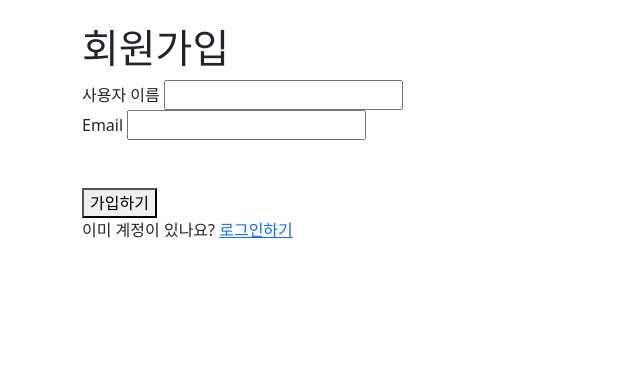
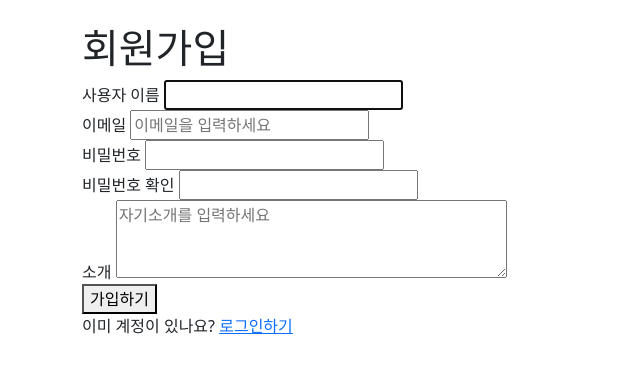
Before and after one commit to devSeyong/Django_blog, a Django app: page /accounts/signup/ in a window 1280 px wide. Shown: the part 56-429 px from the top of the page, without its empty margins (0-640 px from the left). Run offline with Django 5.2, Linux system fonts and the light colour scheme.

Commit message:
add. signup, login, and logout

```diff
--- /dev/null
+++ b/accounts/forms.py
@@ -0,0 +1,29 @@
+from django import forms
+from django.contrib.auth.forms import UserCreationForm
+from .models import User
+
+
+# ✅ 회원가입 폼 (UserCreationForm 상속)
+class SignUpForm(UserCreationForm):
+    email = forms.EmailField(
+        required=True,
+        label="이메일",
+        widget=forms.EmailInput(attrs={"placeholder": "이메일을 입력하세요"}),
+    )
+    bio = forms.CharField(
+        required=False,
+        label="소개",
+        widget=forms.Textarea(
+            attrs={"placeholder": "자기소개를 입력하세요", "rows": 3}
+        ),
+    )
+
+    class Meta:
+        model = User
+        fields = [
+            "username",
+            "email",
+            "password1",
+            "password2",
+            "bio",
+        ]  # ✅ 회원가입 폼 필드
--- a/accounts/templates/accounts/signup.html
+++ b/accounts/templates/accounts/signup.html
@@ -5,7 +5,6 @@
 
 <form method="post">
     {% csrf_token %}
-
     <div>
         <label for="{{ form.username.id_for_label }}">{{ form.username.label }}</label>
         {{ form.username }}
@@ -26,6 +25,11 @@
         {{ form.password2 }}
     </div>
 
+    <div>
+        <label for="{{ form.bio.id_for_label }}">{{ form.bio.label }}</label>
+        {{ form.bio }}
+    </div>
+
     <button type="submit">가입하기</button>
 </form>
 
--- a/accounts/views.py
+++ b/accounts/views.py
@@ -1,14 +1,13 @@
 from django.urls import reverse_lazy
 from django.views.generic import CreateView
 from django.contrib.auth.views import LoginView, LogoutView
-# from .forms import SignUpForm
+from .forms import SignUpForm
 from .models import User
 
 # ✅ 회원가입 뷰 (CBV)
 class SignUpView(CreateView):
     model = User
-    # form_class = SignUpForm
-    fields = ['username', 'email', 'password']
+    form_class = SignUpForm
     template_name = "accounts/signup.html"
     success_url = reverse_lazy("login")  # 회원가입 후 로그인 페이지로 이동
 
--- /dev/null
+++ b/blog/templates/blog/post_list.html
@@ -0,0 +1,6 @@
+{% extends 'base.html' %}  <!-- ✅ 네비게이션 바 포함 -->
+
+{% block content %}
+<h1>게시글 목록</h1>
+<p>여기에 게시글 목록이 표시됩니다.</p>
+{% endblock %}
--- a/blog/urls.py
+++ b/blog/urls.py
@@ -3,8 +3,8 @@ from . import views
 
 urlpatterns = [
     path("", views.post_list, name="post_list"),  # 게시글 목록 조회
-    path("post/<int:pk>/", views.post_detail, name="post_detail"),  # 게시글 상세 조회
-    path("post/write/", views.post_create, name="post_create"),  # 게시글 작성
-    path("post/edit/<int:pk>/", views.post_edit, name="post_edit"),  # 게시글 수정
-    path("post/delete/<int:pk>/", views.post_delete, name="post_delete"),  # 게시글 삭제
+    # path("post/<int:pk>/", views.post_detail, name="post_detail"),  # 게시글 상세 조회
+    # path("post/write/", views.post_create, name="post_create"),  # 게시글 작성
+    # path("post/edit/<int:pk>/", views.post_edit, name="post_edit"),  # 게시글 수정
+    # path("post/delete/<int:pk>/", views.post_delete, name="post_delete"),  # 게시글 삭제
 ]
--- a/config/settings.py
+++ b/config/settings.py
@@ -124,3 +124,5 @@ STATIC_URL = "static/"
 # https://docs.djangoproject.com/en/5.1/ref/settings/#default-auto-field
 
 DEFAULT_AUTO_FIELD = "django.db.models.BigAutoField"
+
+LOGIN_REDIRECT_URL = '/'  # 로그인 후 이동할 URL
--- a/config/urls.py
+++ b/config/urls.py
@@ -1,8 +1,10 @@
 from django.contrib import admin
 from django.urls import path, include
+from blog.views import post_list
 
 urlpatterns = [
     path("admin/", admin.site.urls),
+    path("", post_list, name="post_list"),  # post_list 뷰 연결
     path("blog/", include("blog.urls")),  # blog 앱 연결
     path("accounts/", include("accounts.urls")),  # accounts 앱 연결
 ]
--- a/templates/base.html
+++ b/templates/base.html
@@ -11,8 +11,8 @@
             <a class="navbar-brand" href="{% url 'post_list' %}">블로그</a>
             <div class="d-flex">
                 {% if user.is_authenticated %}
-                    <span class="nav-link">안녕하세요, {{ user.username }}님!</span>
-                    <form action="{% url 'logout' %}" method="post" style="display: inline;">
+                    <span class="nav-link">{{ user.username }}님 환영합니다!</span>
+                    <form action="{% url 'logout' %}" method="post" class="d-inline">
                         {% csrf_token %}
                         <button type="submit" class="btn btn-outline-danger">로그아웃</button>
                     </form>
```
Also changed, not shown: blog/views.py (+3 -24 lines).
